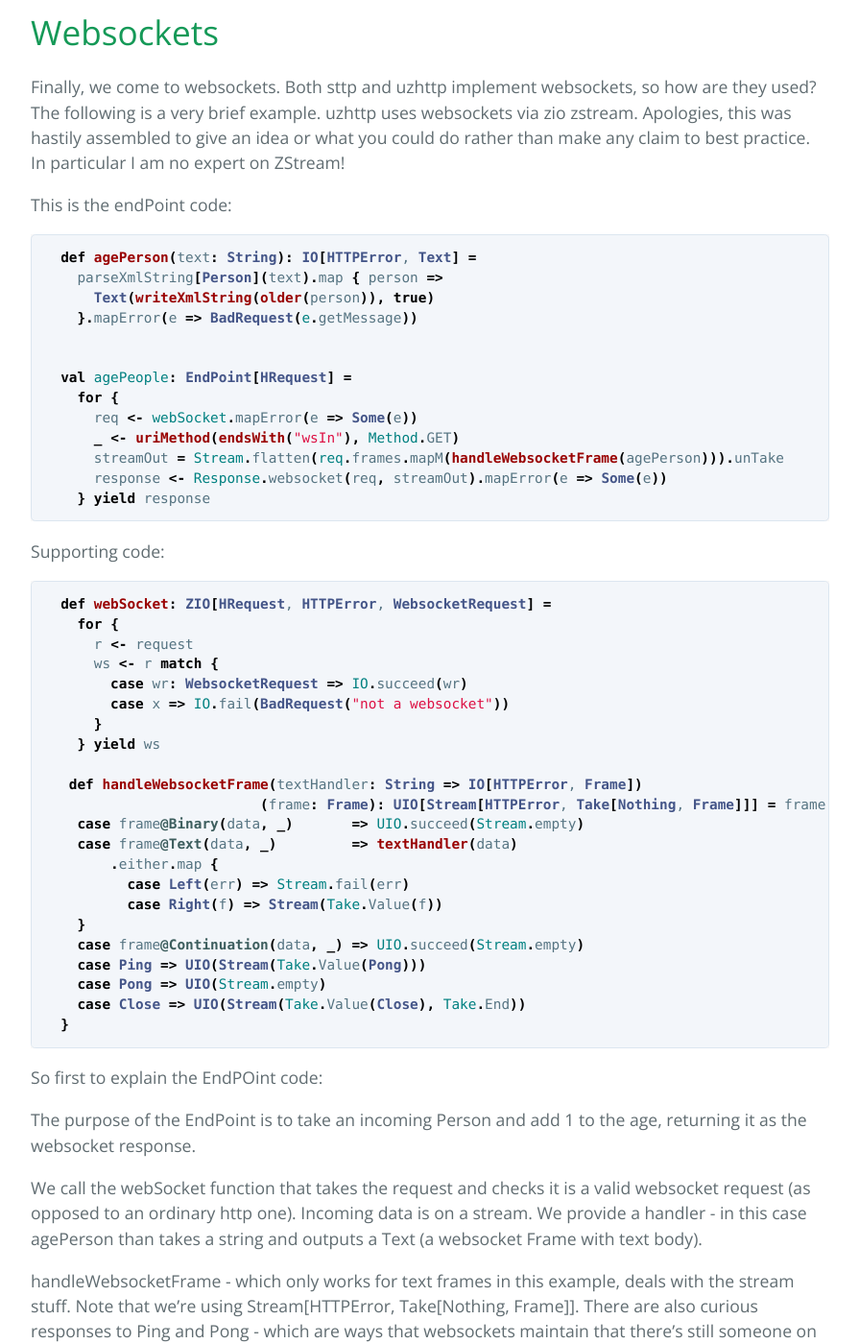
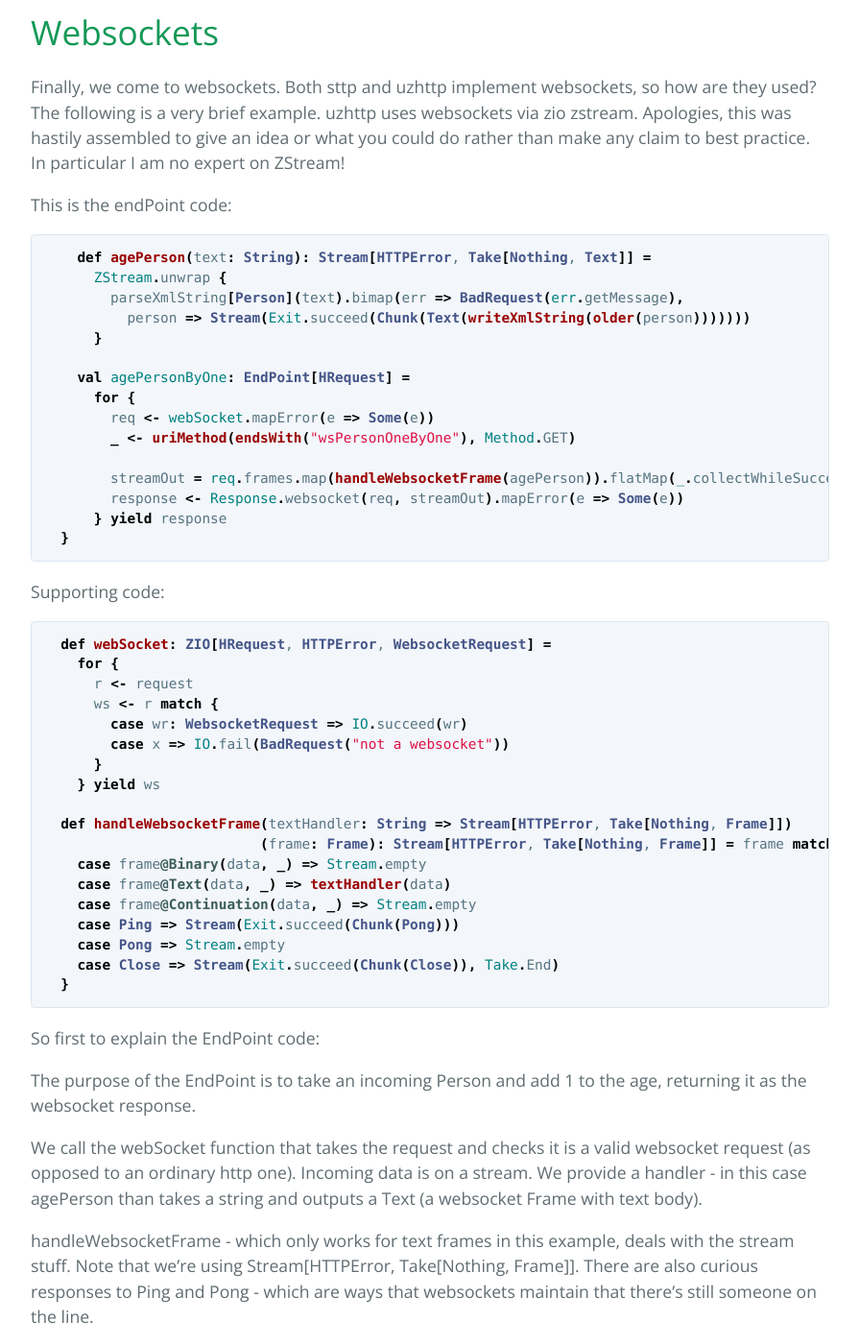
Before and after one commit to TimPigden/TimPigden.github.io, a Jekyll site: the page built from _pages/zio-uzhttp-sttp/uzhttp-sttp.md, in a window 1280 px wide and 1400 px high, scrolled down 13986 px. Shown: the whole window at 96% size, without its empty margins (192-1087 px from the left). Built offline with Jekyll 4.4.1, drawn with Linux system fonts in a browser that asks for light colours; some of the changed text lies outside the part shown.

Commit message:
updated to RC19-2

````diff
--- a/_pages/zio-uzhttp-sttp/uzhttp-sttp.md
+++ b/_pages/zio-uzhttp-sttp/uzhttp-sttp.md
@@ -546,19 +546,21 @@ Finally, we come to websockets. Both sttp and uzhttp implement websockets, so ho
 
 This is the endPoint code:
 ```scala
-  def agePerson(text: String): IO[HTTPError, Text] =
-    parseXmlString[Person](text).map { person =>
-      Text(writeXmlString(older(person)), true)
-    }.mapError(e => BadRequest(e.getMessage))
+    def agePerson(text: String): Stream[HTTPError, Take[Nothing, Text]] =
+      ZStream.unwrap {
+        parseXmlString[Person](text).bimap(err => BadRequest(err.getMessage),
+          person => Stream(Exit.succeed(Chunk(Text(writeXmlString(older(person)))))))
+      }
 
+    val agePersonByOne: EndPoint[HRequest] =
+      for {
+        req <- webSocket.mapError(e => Some(e))
+        _ <- uriMethod(endsWith("wsPersonOneByOne"), Method.GET)
 
-  val agePeople: EndPoint[HRequest] =
-    for {
-      req <- webSocket.mapError(e => Some(e))
-      _ <- uriMethod(endsWith("wsIn"), Method.GET)
-      streamOut = Stream.flatten(req.frames.mapM(handleWebsocketFrame(agePerson))).unTake
-      response <- Response.websocket(req, streamOut).mapError(e => Some(e))
-    } yield response
+        streamOut = req.frames.map(handleWebsocketFrame(agePerson)).flatMap(_.collectWhileSuccess.flattenChunks)
+        response <- Response.websocket(req, streamOut).mapError(e => Some(e))
+      } yield response
+  }
 ```
 Supporting code:
 ```scala
@@ -571,21 +573,17 @@ Supporting code:
       }
     } yield ws
 
-   def handleWebsocketFrame(textHandler: String => IO[HTTPError, Frame])
-                          (frame: Frame): UIO[Stream[HTTPError, Take[Nothing, Frame]]] = frame match {
-    case frame@Binary(data, _)       => UIO.succeed(Stream.empty)
-    case frame@Text(data, _)         => textHandler(data)
-        .either.map {
-          case Left(err) => Stream.fail(err)
-          case Right(f) => Stream(Take.Value(f))
-    }
-    case frame@Continuation(data, _) => UIO.succeed(Stream.empty)
-    case Ping => UIO(Stream(Take.Value(Pong)))
-    case Pong => UIO(Stream.empty)
-    case Close => UIO(Stream(Take.Value(Close), Take.End))
+  def handleWebsocketFrame(textHandler: String => Stream[HTTPError, Take[Nothing, Frame]])
+                          (frame: Frame): Stream[HTTPError, Take[Nothing, Frame]] = frame match {
+    case frame@Binary(data, _) => Stream.empty
+    case frame@Text(data, _) => textHandler(data)
+    case frame@Continuation(data, _) => Stream.empty
+    case Ping => Stream(Exit.succeed(Chunk(Pong)))
+    case Pong => Stream.empty
+    case Close => Stream(Exit.succeed(Chunk(Close)), Take.End)
   }
 ```
-So first to explain the EndPOint code:
+So first to explain the EndPoint code:
 
 The purpose of the EndPoint is to take an incoming Person and add 1 to the age, returning it as the websocket response.
 
````
Also changed, not shown: other parts of _pages/zio-uzhttp-sttp/uzhttp-sttp.md (+1 -1 lines).
